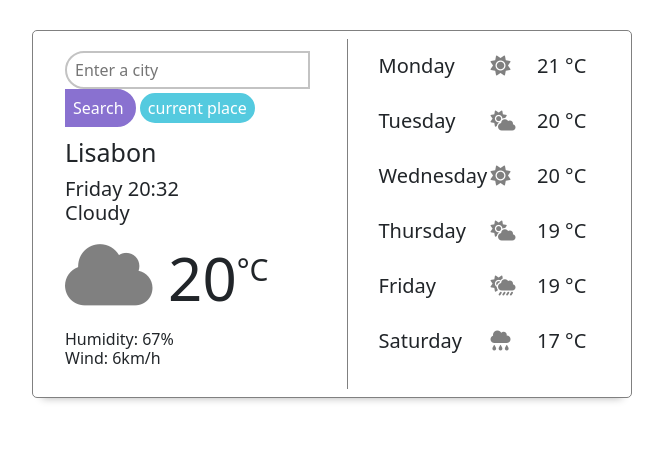
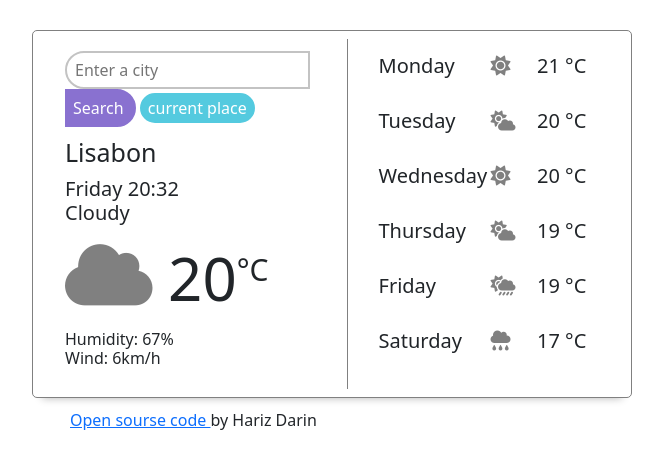
Before and after one commit to Darin133/weather-app, a plain HTML site: page index.html in a window 1280 px wide. Shown: the top 468 px of the page, without its empty margins (80-743 px from the left). Drawn offline with nearby package versions, Linux system fonts and the light colour scheme.

Commit message:
Add github link

```diff
--- a/index.html
+++ b/index.html
@@ -76,6 +76,7 @@
         </div>
     </div>
     </div>
+    <a href="https://github.com/Darin133/weather-app" target="_blank" class="gitHubLink">Open sourse code </a><span>by Hariz Darin</span>
     <script src="index.js"></script>
   </body>
 </html>
--- a/style.css
+++ b/style.css
@@ -43,7 +43,7 @@ button:hover{
   border: 1px solid grey;
   width: 600px;
   padding: 0px 20px;
-  margin: 30px 30px;
+  margin: 30px 30px 10px 30px;
   border-radius: 5px;
   box-shadow: 0 10px 8px -10px rgba(0, 0, 0, 0.3);
 }
@@ -111,3 +111,6 @@ button:hover{
 .daysTemp {
   max-width: 80px;
 }
+.gitHubLink{
+  margin: 0px 0px 0px 150px;
+}
```
